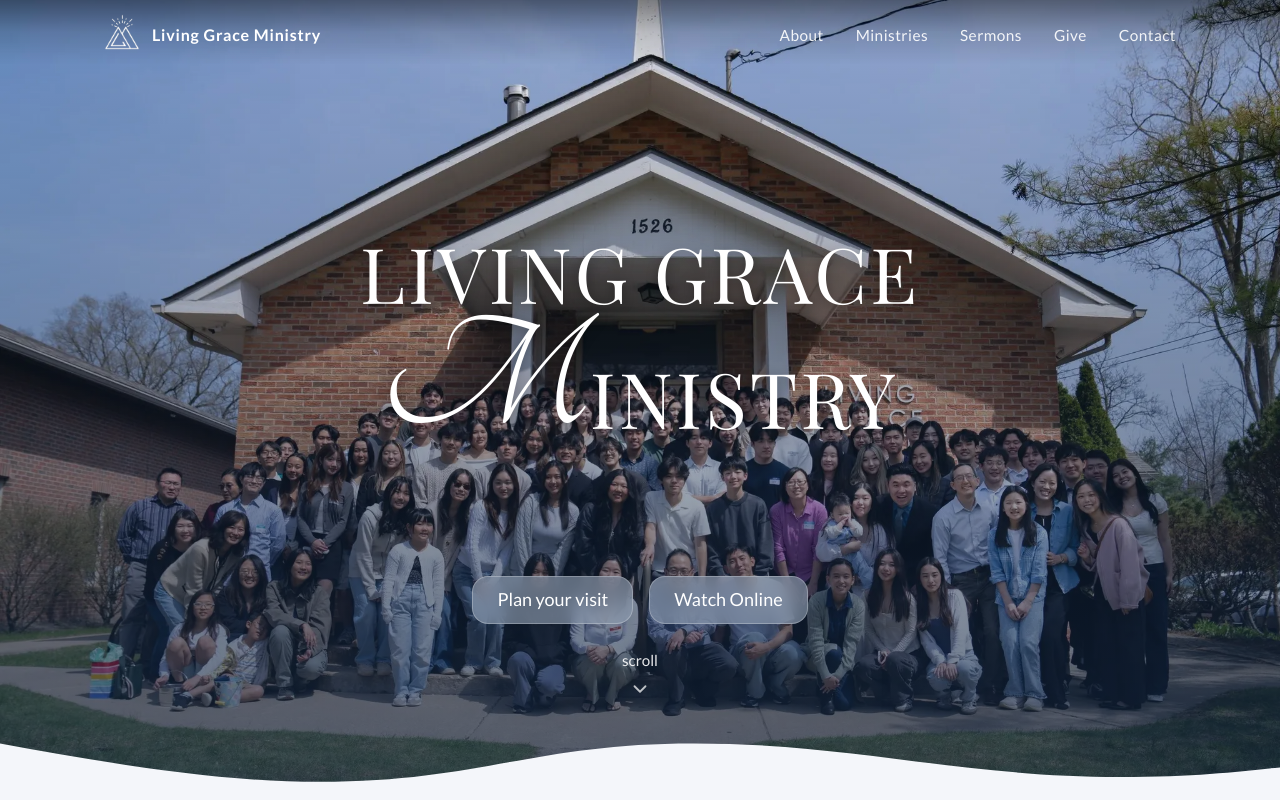
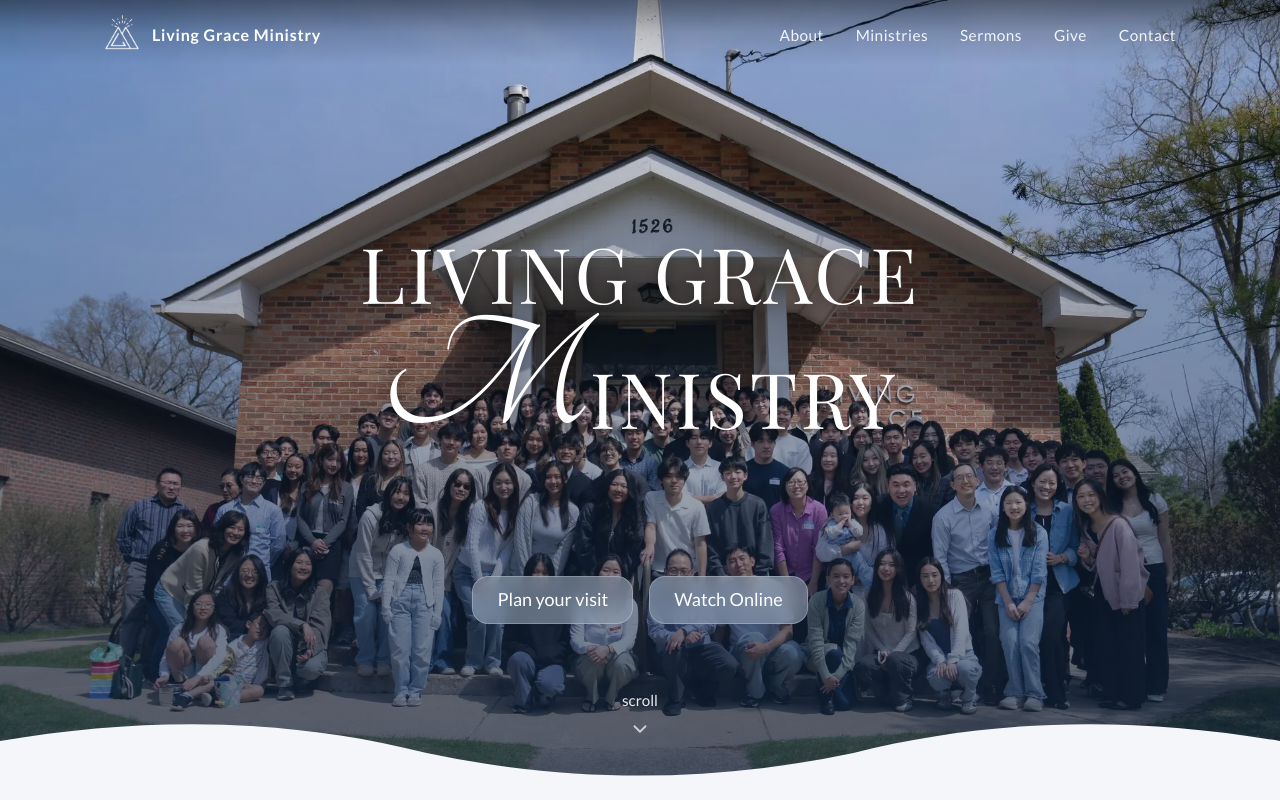
Before and after one commit to lgm-aa/LGM_Website_v3, a React (Vite) app: page / in a window 1280 px wide. Shown: the top 800 px of the page. Built offline with nearby package versions, Linux system fonts and the light colour scheme; no server answers.

Commit message:
scroll indiciator position + wave adjustments

```diff
--- a/src/components/home/Hero/Hero.jsx
+++ b/src/components/home/Hero/Hero.jsx
@@ -65,11 +65,10 @@ export default function Hero() {
         <svg viewBox="0 0 1440 160" preserveAspectRatio="none">
           <path
             d="
-            M0,64
-            C120,96 240,128 360,128
-            C540,128 600,64 780,64
-            C960,64 1080,120 1260,120
-            C1350,120 1395,110 1440,104
+            M0,60
+            C160,20 320,20 480,80
+            C640,130 800,130 960,80
+            C1120,20 1280,20 1440,60
             L1440,160 L0,160 Z
           "
           />
--- a/src/components/ui/ScrollIndicator/ScrollIndicator.css
+++ b/src/components/ui/ScrollIndicator/ScrollIndicator.css
@@ -3,7 +3,7 @@
   position: absolute;
   left: 50%;
   transform: translateX(-50%);
-  bottom: 100px;
+  bottom: 60px;
   z-index: 2;
   text-align: center;
   color: rgba(255, 255, 255, 0.9);
```
